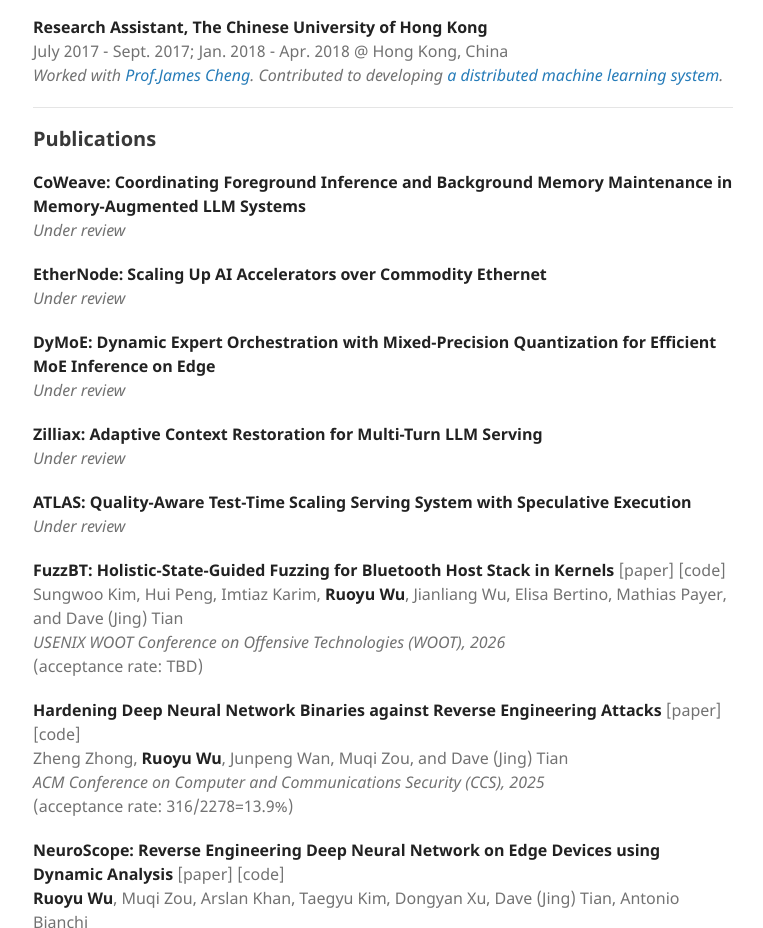
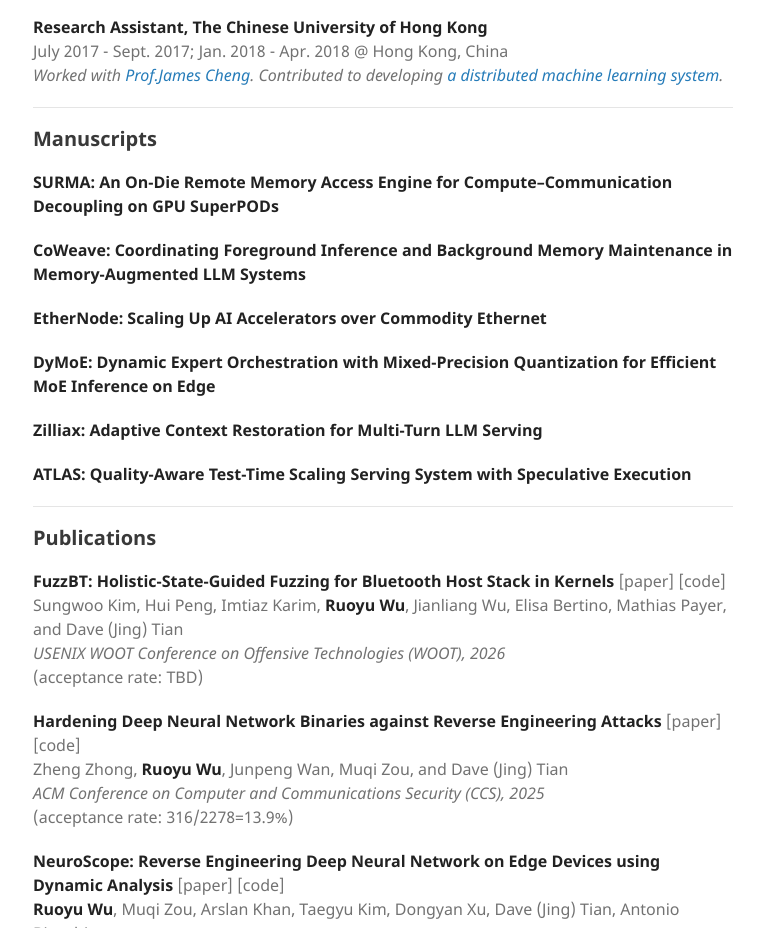
Before and after one commit to wuruoyu/wuruoyu.github.io, a plain HTML site: page index.html in a window 1280 px wide. Shown: the part 820-1748 px from the top of the page, without its empty margins (407-1170 px from the left). Drawn offline with Linux system fonts and the light colour scheme.

Commit message:
Deploying to master from @ wuruoyu/wuruoyu.github.io.private@faec43e901c4fda34b99cd6677dc306db1dea908 🚀

```diff
--- a/index.html
+++ b/index.html
@@ -106,22 +106,23 @@ July 2017 - Sept. 2017; Jan. 2018 - Apr. 2018 @ Hong Kong, China<br />
 
 <hr />
 
+<h2 id="manuscripts">Manuscripts</h2>
+
+<p><strong>SURMA: An On-Die Remote Memory Access Engine for Compute–Communication Decoupling on GPU SuperPODs</strong></p>
+
+<p><strong>CoWeave: Coordinating Foreground Inference and Background Memory Maintenance in Memory-Augmented LLM Systems</strong></p>
+
+<p><strong>EtherNode: Scaling Up AI Accelerators over Commodity Ethernet</strong></p>
+
+<p><strong>DyMoE: Dynamic Expert Orchestration with Mixed-Precision Quantization for Efficient MoE Inference on Edge</strong></p>
+
+<p><strong>Zilliax: Adaptive Context Restoration for Multi-Turn LLM Serving</strong></p>
+
+<p><strong>ATLAS: Quality-Aware Test-Time Scaling Serving System with Speculative Execution</strong></p>
+
+<hr />
+
 <h2 id="publications">Publications</h2>
-
-<p><strong>CoWeave: Coordinating Foreground Inference and Background Memory Maintenance in Memory-Augmented LLM Systems</strong><br />
-<em>Under review</em></p>
-
-<p><strong>EtherNode: Scaling Up AI Accelerators over Commodity Ethernet</strong><br />
-<em>Under review</em></p>
-
-<p><strong>DyMoE: Dynamic Expert Orchestration with Mixed-Precision Quantization for Efficient MoE Inference on Edge</strong><br />
-<em>Under review</em></p>
-
-<p><strong>Zilliax: Adaptive Context Restoration for Multi-Turn LLM Serving</strong><br />
-<em>Under review</em></p>
-
-<p><strong>ATLAS: Quality-Aware Test-Time Scaling Serving System with Speculative Execution</strong><br />
-<em>Under review</em></p>
 
 <p><strong>FuzzBT: Holistic-State-Guided Fuzzing for Bluetooth Host Stack in Kernels</strong> [paper] [code]<br />
 Sungwoo Kim, Hui Peng, Imtiaz Karim, <strong>Ruoyu Wu</strong>, Jianliang Wu, Elisa Bertino, Mathias Payer, and Dave (Jing) Tian<br />
```
